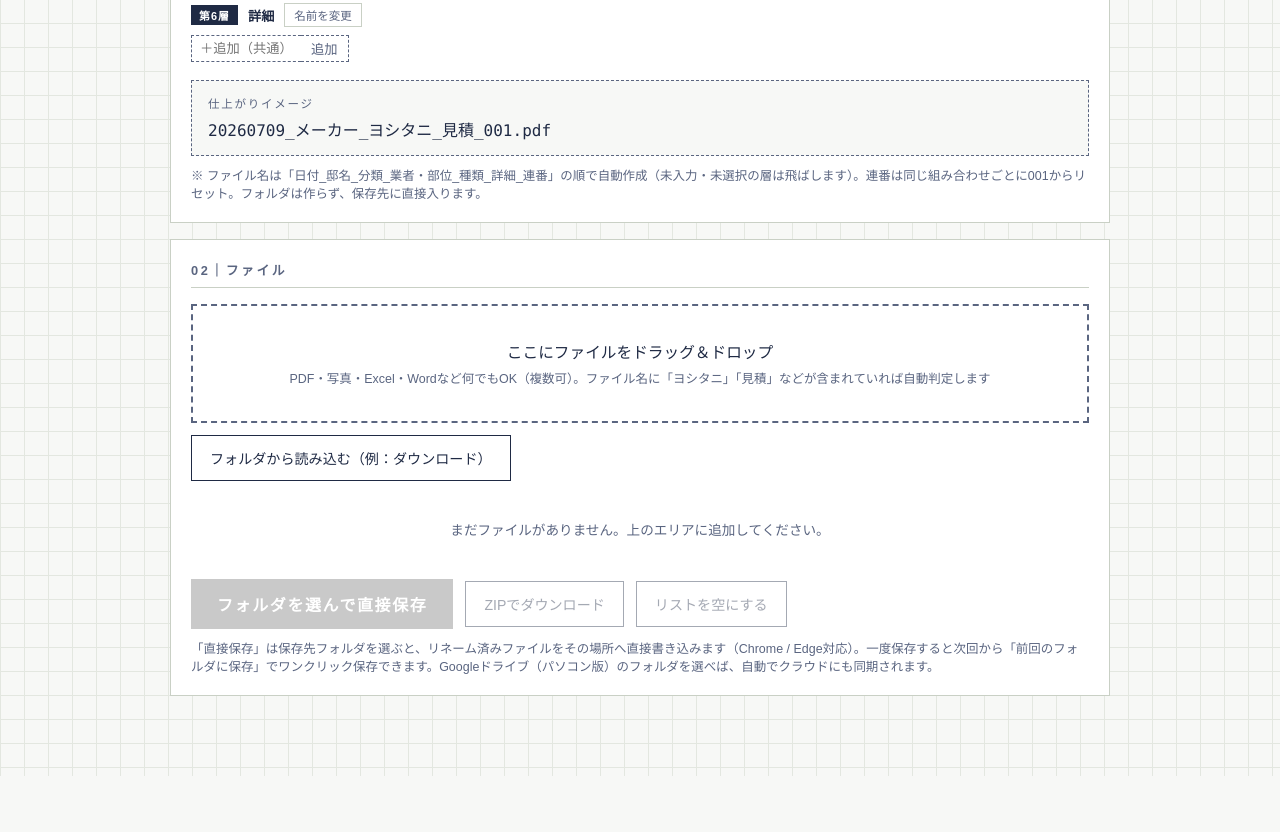
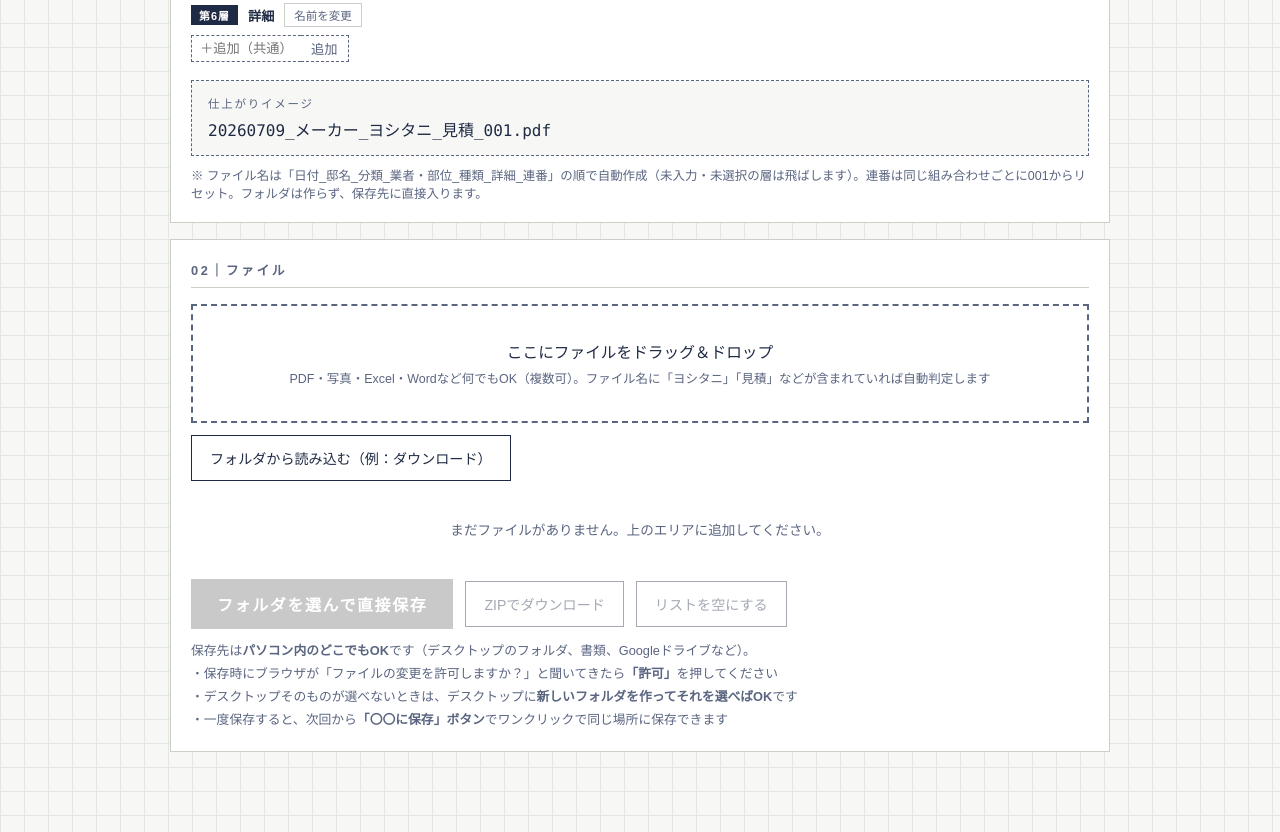
Before and after one commit to shugou11/file-rename-app, a plain HTML site: page index.html in a window 1280 px wide. Shown: the part 601-1433 px from the top of the page. Before the commit the page ends 1377 px from the top, so only its background shows below. Drawn offline with nearby package versions, Linux system fonts and the light colour scheme.

Commit message:
Add files via upload

```diff
--- a/index.html
+++ b/index.html
@@ -3,7 +3,7 @@
 <head>
 <meta charset="UTF-8">
 <meta name="viewport" content="width=device-width, initial-scale=1.0">
-<title>書類一括リネーム＆フォルダ分け</title>
+<title>書類一括リネーム v17</title>
 <script src="https://cdnjs.cloudflare.com/ajax/libs/jszip/3.10.1/jszip.min.js"></script>
 <style>
   :root{
@@ -231,7 +231,7 @@
 
   <header>
     <div class="tb-main">
-      <h1>書類一括リネーム＆フォルダ分け</h1>
+      <h1>書類一括リネーム <span style="font-size:.85rem;color:var(--ink-soft);letter-spacing:.05em">v17</span></h1>
       <p>日付・邸名・分類・業者・種類を組み合わせたファイル名に一括変換｜処理はこの画面内で完結</p>
     </div>
     <div class="tb-stamp"><span>整理</span></div>
@@ -340,8 +340,11 @@
       <button class="btn-sub" id="clearBtn" disabled>リストを空にする</button>
       <span class="status" id="status"></span>
     </div>
-    <p style="font-size:.78rem;color:var(--ink-soft);margin-top:10px" id="saveHint">
-      「直接保存」は保存先フォルダを選ぶと、リネーム済みファイルをその場所へ直接書き込みます（Chrome / Edge対応）。一度保存すると次回から「前回のフォルダに保存」でワンクリック保存できます。Googleドライブ（パソコン版）のフォルダを選べば、自動でクラウドにも同期されます。
+    <p style="font-size:.8rem;color:var(--ink-soft);margin-top:10px;line-height:1.8" id="saveHint">
+      保存先は<b>パソコン内のどこでもOK</b>です（デスクトップのフォルダ、書類、Googleドライブなど）。<br>
+      ・保存時にブラウザが「ファイルの変更を許可しますか？」と聞いてきたら<b>「許可」</b>を押してください<br>
+      ・デスクトップそのものが選べないときは、デスクトップに<b>新しいフォルダを作ってそれを選べばOK</b>です<br>
+      ・一度保存すると、次回から<b>「〇〇に保存」ボタン</b>でワンクリックで同じ場所に保存できます
     </p>
   </section>
 
@@ -902,7 +905,7 @@
     }catch(err){
       if(err && err.name === "AbortError") return;
       console.error(err);
-      setStatus("この画面ではフォルダ選択が開けません。デプロイしたURLからお試しください。", true);
+      setStatus("フォルダを選べませんでした。デスクトップ直下などが選べない場合は、新しいフォルダを作ってそれを選んでください。", true);
       return;
     }
 
```
